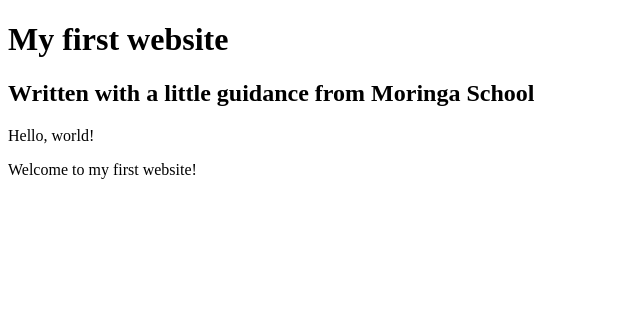
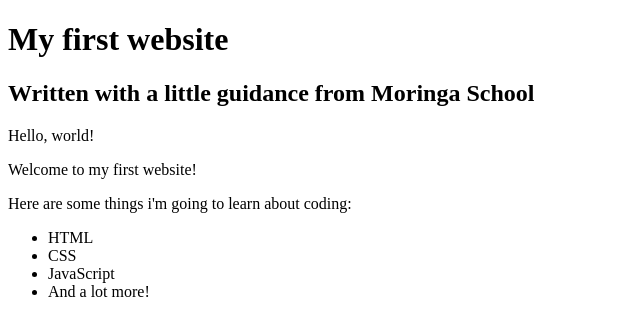
Before and after one commit to Nyokabi12/My-first-website, a plain HTML site: page my-first-website.html in a window 1280 px wide. Shown: the whole page, without its empty margins (0-640 px from the left). Drawn offline with Linux system fonts and the light colour scheme.

Commit message:
add list elements

```diff
--- a/my-first-website.html
+++ b/my-first-website.html
@@ -9,5 +9,12 @@
     <h2>Written with a little guidance from Moringa School</h2>
   <p>  Hello, world!</p>
     <p>Welcome to my first website!</p>
+    <p>Here are some things i'm going to learn about coding:</P>
+      <ul>
+        <li>HTML</li>
+        <li>CSS</li>
+        <li>JavaScript</li>
+        <li>And a lot more!</li>
+      </ul>
   </body>
 </html>
```
